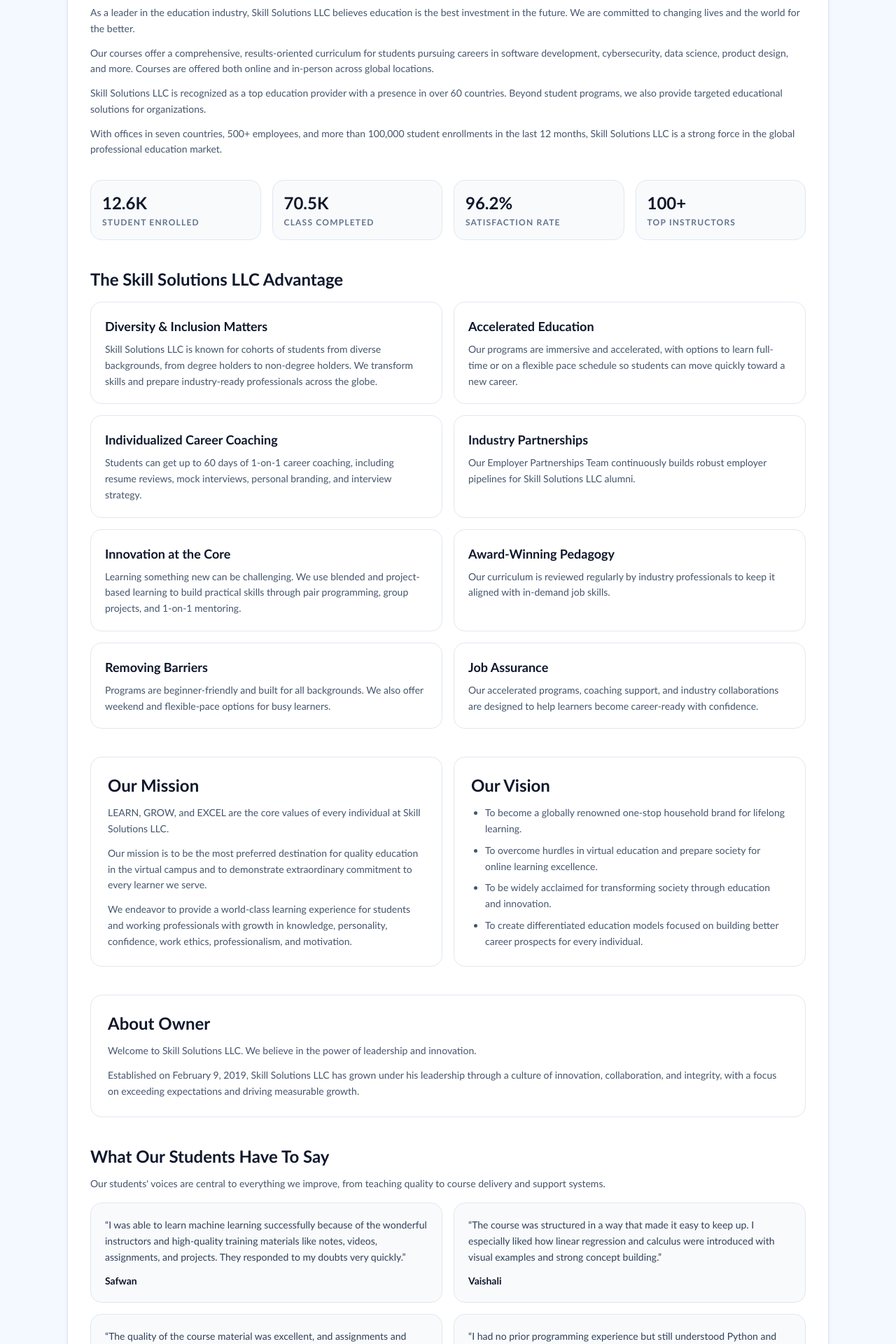
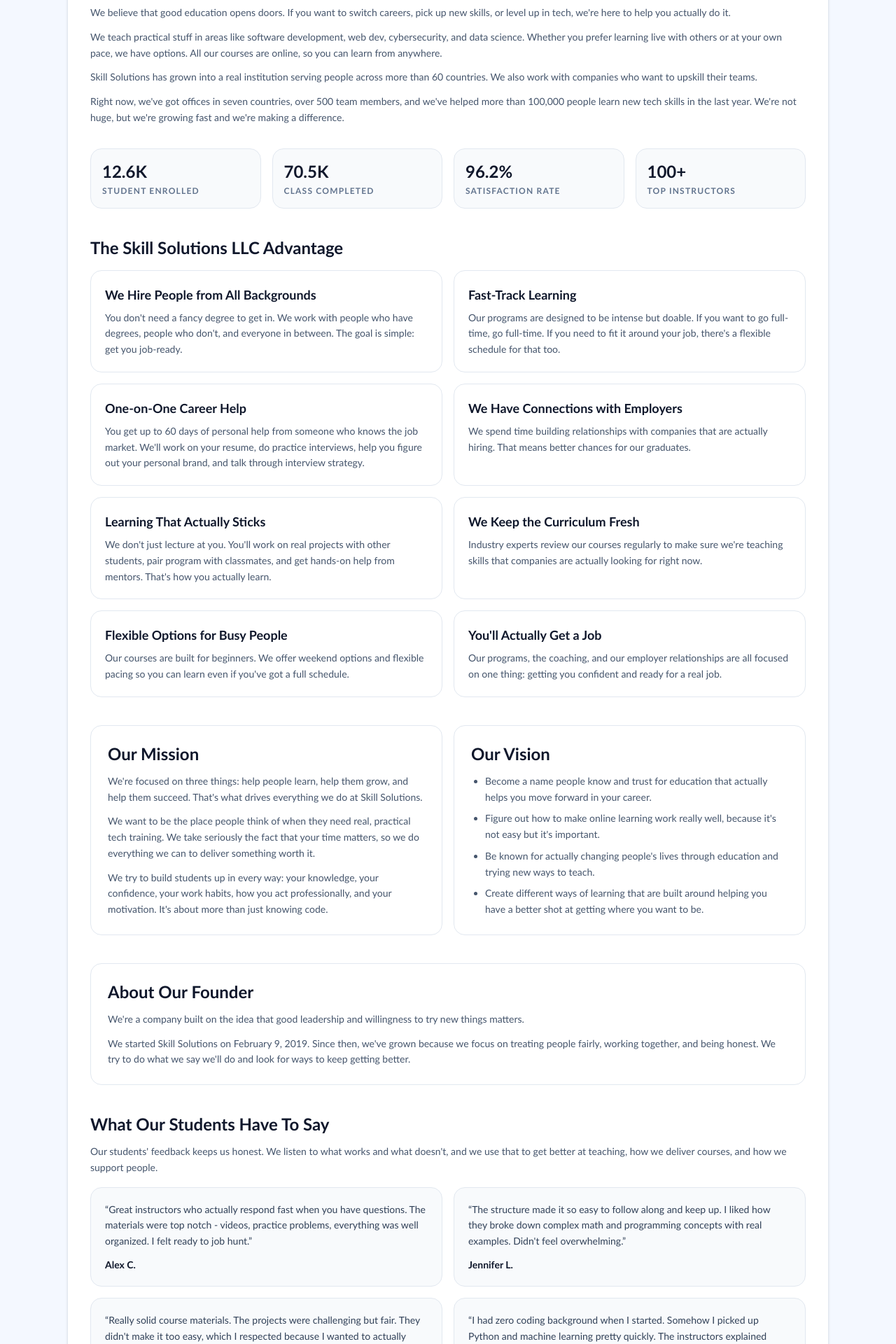
Before and after one commit to Keshav-1973/lms-store, a Next.js app: page /about in a window 1280 px wide. Shown: the part 200-2120 px from the top of the page at 70% size. Built offline with nearby package versions, Linux system fonts and the light colour scheme; no server answers; the database is empty.

Commit message:
content changes

```diff
--- a/src/app/about/page.tsx
+++ b/src/app/about/page.tsx
@@ -1,69 +1,69 @@
 export default function AboutPage() {
   const advantages = [
     {
-      title: "Diversity & Inclusion Matters",
-      body: "Skill Solutions LLC is known for cohorts of students from diverse backgrounds, from degree holders to non-degree holders. We transform skills and prepare industry-ready professionals across the globe.",
+      title: "We Hire People from All Backgrounds",
+      body: "You don't need a fancy degree to get in. We work with people who have degrees, people who don't, and everyone in between. The goal is simple: get you job-ready.",
     },
     {
-      title: "Accelerated Education",
-      body: "Our programs are immersive and accelerated, with options to learn full-time or on a flexible pace schedule so students can move quickly toward a new career.",
+      title: "Fast-Track Learning",
+      body: "Our programs are designed to be intense but doable. If you want to go full-time, go full-time. If you need to fit it around your job, there's a flexible schedule for that too.",
     },
     {
-      title: "Individualized Career Coaching",
-      body: "Students can get up to 60 days of 1-on-1 career coaching, including resume reviews, mock interviews, personal branding, and interview strategy.",
+      title: "One-on-One Career Help",
+      body: "You get up to 60 days of personal help from someone who knows the job market. We'll work on your resume, do practice interviews, help you figure out your personal brand, and talk through interview strategy.",
     },
     {
-      title: "Industry Partnerships",
-      body: "Our Employer Partnerships Team continuously builds robust employer pipelines for Skill Solutions LLC alumni.",
+      title: "We Have Connections with Employers",
+      body: "We spend time building relationships with companies that are actually hiring. That means better chances for our graduates.",
     },
     {
-      title: "Innovation at the Core",
-      body: "Learning something new can be challenging. We use blended and project-based learning to build practical skills through pair programming, group projects, and 1-on-1 mentoring.",
+      title: "Learning That Actually Sticks",
+      body: "We don't just lecture at you. You'll work on real projects with other students, pair program with classmates, and get hands-on help from mentors. That's how you actually learn.",
     },
     {
-      title: "Award-Winning Pedagogy",
-      body: "Our curriculum is reviewed regularly by industry professionals to keep it aligned with in-demand job skills.",
+      title: "We Keep the Curriculum Fresh",
+      body: "Industry experts review our courses regularly to make sure we're teaching skills that companies are actually looking for right now.",
     },
     {
-      title: "Removing Barriers",
-      body: "Programs are beginner-friendly and built for all backgrounds. We also offer weekend and flexible-pace options for busy learners.",
+      title: "Flexible Options for Busy People",
+      body: "Our courses are built for beginners. We offer weekend options and flexible pacing so you can learn even if you've got a full schedule.",
     },
     {
-      title: "Job Assurance",
-      body: "Our accelerated programs, coaching support, and industry collaborations are designed to help learners become career-ready with confidence.",
+      title: "You'll Actually Get a Job",
+      body: "Our programs, the coaching, and our employer relationships are all focused on one thing: getting you confident and ready for a real job.",
     },
   ];
 
   const testimonials = [
     {
-      name: "Safwan",
+      name: "Alex C.",
       quote:
-        "I was able to learn machine learning successfully because of the wonderful instructors and high-quality training materials like notes, videos, assignments, and projects. They responded to my doubts very quickly.",
+        "Great instructors who actually respond fast when you have questions. The materials were top notch - videos, practice problems, everything was well organized. I felt ready to job hunt.",
     },
     {
-      name: "Vaishali",
+      name: "Jennifer L.",
       quote:
-        "The course was structured in a way that made it easy to keep up. I especially liked how linear regression and calculus were introduced with visual examples and strong concept building.",
+        "The structure made it so easy to follow along and keep up. I liked how they broke down complex math and programming concepts with real examples. Didn't feel overwhelming.",
     },
     {
-      name: "Darrel Green",
+      name: "David K.",
       quote:
-        "The quality of the course material was excellent, and assignments and projects were set at an appropriate difficulty level.",
+        "Really solid course materials. The projects were challenging but fair. They didn't make it too easy, which I respected because I wanted to actually learn something.",
     },
     {
-      name: "Mark Stapay",
+      name: "Rachel M.",
       quote:
-        "I had no prior programming experience but still understood Python and machine learning concepts quickly because of how well the content was crafted.",
+        "I had zero coding background when I started. Somehow I picked up Python and machine learning pretty quickly. The instructors explained things clearly and actually cared.",
     },
     {
-      name: "Swathish",
+      name: "Chris T.",
       quote:
-        "A very useful course overall, from data science basics to advanced machine learning. The instructor explained clearly and supported us hands-on during projects.",
+        "Solid program from start to finish. Went from basics all the way to advanced machine learning. Great instruction and hands-on support during projects.",
     },
     {
-      name: "Ramadoss",
+      name: "Lisa D.",
       quote:
-        "I was excited to learn data science and also worried about virtual learning, but the course delivery made the experience smooth and effective.",
+        "I was skeptical about learning online, worried I'd fall behind. But the way they structure everything made it work smoothly. I feel confident now.",
     },
   ];
 
@@ -72,27 +72,28 @@
       <section className="rounded-3xl border border-slate-200 bg-white p-8 shadow-sm">
         <h1 className="text-3xl font-bold text-slate-900">About Us</h1>
         <p className="mt-4 text-sm leading-relaxed text-slate-600">
-          As a leader in the education industry, Skill Solutions LLC believes
-          education is the best investment in the future. We are committed to
-          changing lives and the world for the better.
+          We believe that good education opens doors. If you want to switch
+          careers, pick up new skills, or level up in tech, we're here to help
+          you actually do it.
         </p>
         <p className="mt-3 text-sm leading-relaxed text-slate-600">
-          Our courses offer a comprehensive, results-oriented curriculum for
-          students pursuing careers in software development, cybersecurity, data
-          science, product design, and more. Courses are offered both online and
-          in-person across global locations.
+          We teach practical stuff in areas like software development, web dev,
+          cybersecurity, and data science. Whether you prefer learning live with
+          others or at your own pace, we have options. All our courses are
+          online, so you can learn from anywhere.
         </p>
 
         <p className="mt-3 text-sm leading-relaxed text-slate-600">
-          Skill Solutions LLC is recognized as a top education provider with a
-          presence in over 60 countries. Beyond student programs, we also
-          provide targeted educational solutions for organizations.
+          Skill Solutions has grown into a real institution serving people
+          across more than 60 countries. We also work with companies who want to
+          upskill their teams.
         </p>
 
         <p className="mt-3 text-sm leading-relaxed text-slate-600">
-          With offices in seven countries, 500+ employees, and more than 100,000
-          student enrollments in the last 12 months, Skill Solutions LLC is a
-          strong force in the global professional education market.
+          Right now, we've got offices in seven countries, over 500 team
+          members, and we've helped more than 100,000 people learn new tech
+          skills in the last year. We're not huge, but we're growing fast and
+          we're making a difference.
         </p>
 
         <div className="mt-8 grid gap-4 sm:grid-cols-2 lg:grid-cols-4">
@@ -149,19 +150,19 @@
               Our Mission
             </h2>
             <p className="mt-3 text-sm leading-relaxed text-slate-600">
-              LEARN, GROW, and EXCEL are the core values of every individual at
-              Skill Solutions LLC.
+              We're focused on three things: help people learn, help them grow,
+              and help them succeed. That's what drives everything we do at
+              Skill Solutions.
             </p>
             <p className="mt-3 text-sm leading-relaxed text-slate-600">
-              Our mission is to be the most preferred destination for quality
-              education in the virtual campus and to demonstrate extraordinary
-              commitment to every learner we serve.
+              We want to be the place people think of when they need real,
+              practical tech training. We take seriously the fact that your time
+              matters, so we do everything we can to deliver something worth it.
             </p>
             <p className="mt-3 text-sm leading-relaxed text-slate-600">
-              We endeavor to provide a world-class learning experience for
-              students and working professionals with growth in knowledge,
-              personality, confidence, work ethics, professionalism, and
-              motivation.
+              We try to build students up in every way: your knowledge, your
+              confidence, your work habits, how you act professionally, and your
+              motivation. It's about more than just knowing code.
             </p>
           </section>
 
@@ -171,36 +172,38 @@
             </h2>
             <ul className="mt-3 list-disc space-y-2 pl-5 text-sm leading-relaxed text-slate-600">
               <li>
-                To become a globally renowned one-stop household brand for
-                lifelong learning.
+                Become a name people know and trust for education that actually
+                helps you move forward in your career.
               </li>
               <li>
-                To overcome hurdles in virtual education and prepare society for
-                online learning excellence.
+                Figure out how to make online learning work really well, because
+                it's not easy but it's important.
               </li>
               <li>
-                To be widely acclaimed for transforming society through
-                education and innovation.
+                Be known for actually changing people's lives through education
+                and trying new ways to teach.
               </li>
               <li>
-                To create differentiated education models focused on building
-                better career prospects for every individual.
+                Create different ways of learning that are built around helping
+                you have a better shot at getting where you want to be.
               </li>
             </ul>
           </section>
         </div>
 
         <section className="mt-10 rounded-2xl border border-slate-200 p-6">
-          <h2 className="text-2xl font-semibold text-slate-900">About Owner</h2>
+          <h2 className="text-2xl font-semibold text-slate-900">
+            About Our Founder
+          </h2>
           <p className="mt-3 text-sm leading-relaxed text-slate-600">
-            Welcome to Skill Solutions LLC. We believe in the power of
-            leadership and innovation.
+            We're a company built on the idea that good leadership and
+            willingness to try new things matters.
           </p>
           <p className="mt-3 text-sm leading-relaxed text-slate-600">
-            Established on February 9, 2019, Skill Solutions LLC has grown under
-            his leadership through a culture of innovation, collaboration, and
-            integrity, with a focus on exceeding expectations and driving
-            measurable growth.
+            We started Skill Solutions on February 9, 2019. Since then, we've
+            grown because we focus on treating people fairly, working together,
+            and being honest. We try to do what we say we'll do and look for
+            ways to keep getting better.
           </p>
         </section>
 
@@ -209,8 +212,9 @@
             What Our Students Have To Say
           </h2>
           <p className="mt-3 text-sm leading-relaxed text-slate-600">
-            Our students&apos; voices are central to everything we improve, from
-            teaching quality to course delivery and support systems.
+            Our students' feedback keeps us honest. We listen to what works and
+            what doesn't, and we use that to get better at teaching, how we
+            deliver courses, and how we support people.
           </p>
 
           <div className="mt-4 grid gap-4 md:grid-cols-2">
--- a/src/app/api/contact/route.ts
+++ b/src/app/api/contact/route.ts
@@ -37,7 +37,7 @@
   const smtpUser = process.env.SMTP_USER;
   const smtpPass = process.env.SMTP_PASS;
   const mailFrom = process.env.MAIL_FROM ?? smtpUser;
-  const mailTo = process.env.MAIL_TO ?? "support@skillsolutions.academy";
+  const mailTo = process.env.MAIL_TO ?? "support@skillsolutions.com";
 
   const smtpPort = Number.parseInt(smtpPortRaw, 10);
   const secure =
--- a/src/app/blogs/page.tsx
+++ b/src/app/blogs/page.tsx
@@ -22,9 +22,10 @@
   return (
     <main className="mx-auto w-full max-w-5xl px-5 py-12 sm:px-8">
       <section className="rounded-3xl border border-slate-200 bg-white p-8 shadow-sm">
-        <h1 className="text-3xl font-bold text-slate-900">Blogs</h1>
+        <h1 className="text-3xl font-bold text-slate-900">Blog</h1>
         <p className="mt-3 text-sm text-slate-600">
-          Learning guides and career insights from the SkillSolutions team.
+          Tips, guides, and stories to help you learn and move your career
+          forward.
         </p>
 
         <div className="mt-6 grid gap-4 md:grid-cols-2">
--- a/src/app/locations/page.tsx
+++ b/src/app/locations/page.tsx
@@ -7,7 +7,7 @@
       <section className="rounded-3xl border border-slate-200 bg-white p-8 shadow-sm">
         <h1 className="text-3xl font-bold text-slate-900">Locations</h1>
         <p className="mt-3 text-sm text-slate-600">
-          Explore SkillSolutions learning support by region.
+          We're in multiple regions to support learners wherever they are.
         </p>
 
         <div className="mt-6 grid gap-3 sm:grid-cols-2 md:grid-cols-3">
```
Also changed, not shown: src/app/contact-us/page.tsx (+6 -5 lines), src/app/courses/page.tsx (+4 -4 lines), src/app/page.tsx (+27 -22 lines), src/app/privacy-policy/page.tsx (+13 -19 lines), src/app/refund-policy/page.tsx (+10 -10 lines), src/app/shipping-policy/page.tsx (+22 -25 lines), src/app/terms-condition/page.tsx (+29 -40 lines), src/components/common-footer.tsx (+6 -6 lines).
